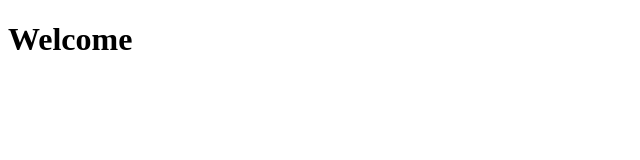
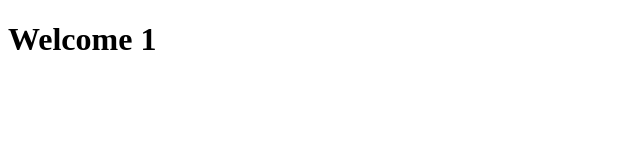
Before and after one commit to stanMunicons/steglatro, a plain HTML site: page index.html in a window 1280 px wide. Shown: the full height of the page, 0-640 px from the left. Drawn offline with Linux system fonts and the light colour scheme.

Commit message:
edit welcome message

```diff
--- a/index.html
+++ b/index.html
@@ -8,7 +8,7 @@
 </head>
 <body>
 <main>
-    <h1>Welcome</h1>
+    <h1>Welcome 1</h1>
     <!-- THIS IS a comment and git is awesome and stanimir is awesome too! -->
 </main>
 
```
